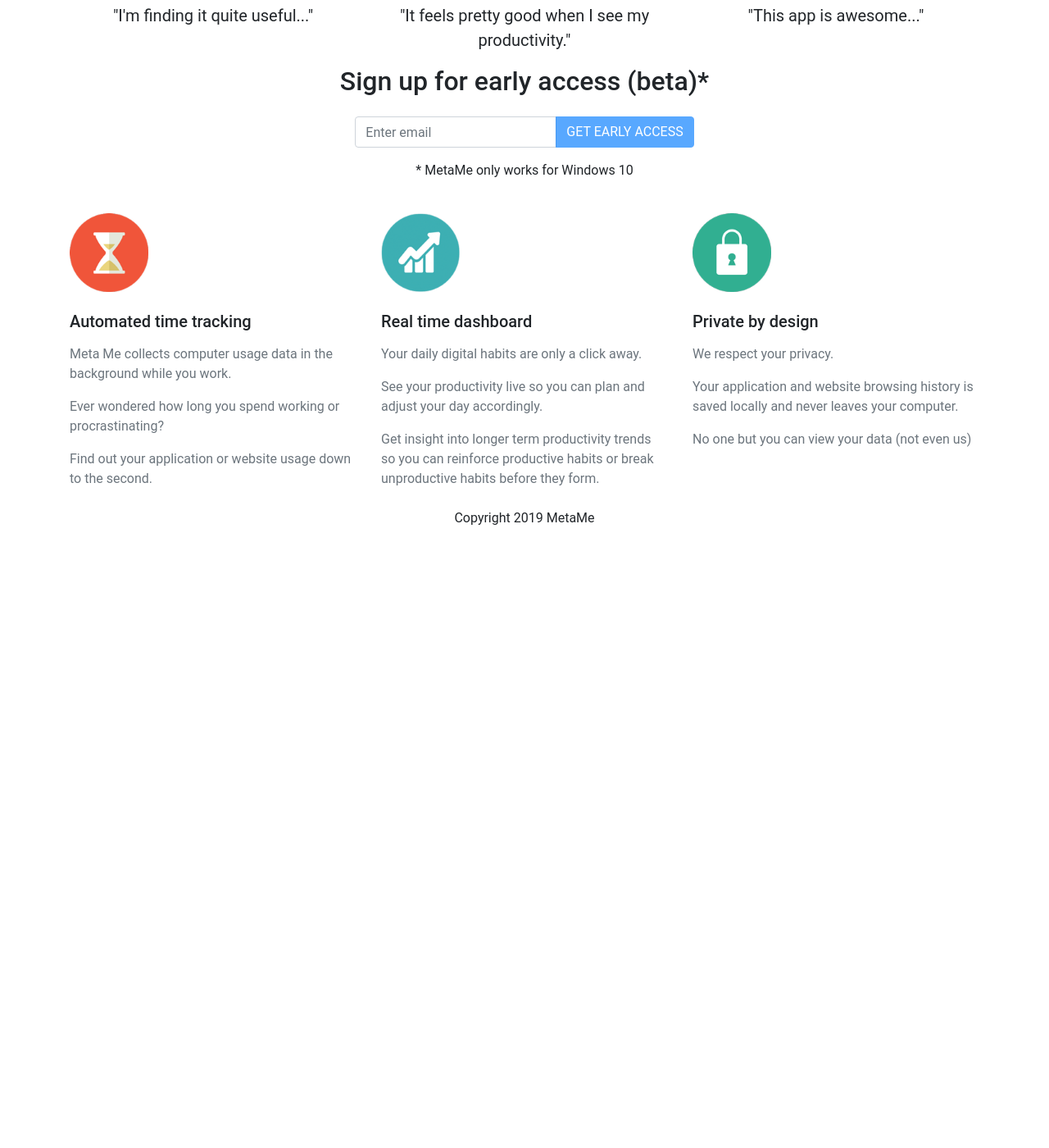
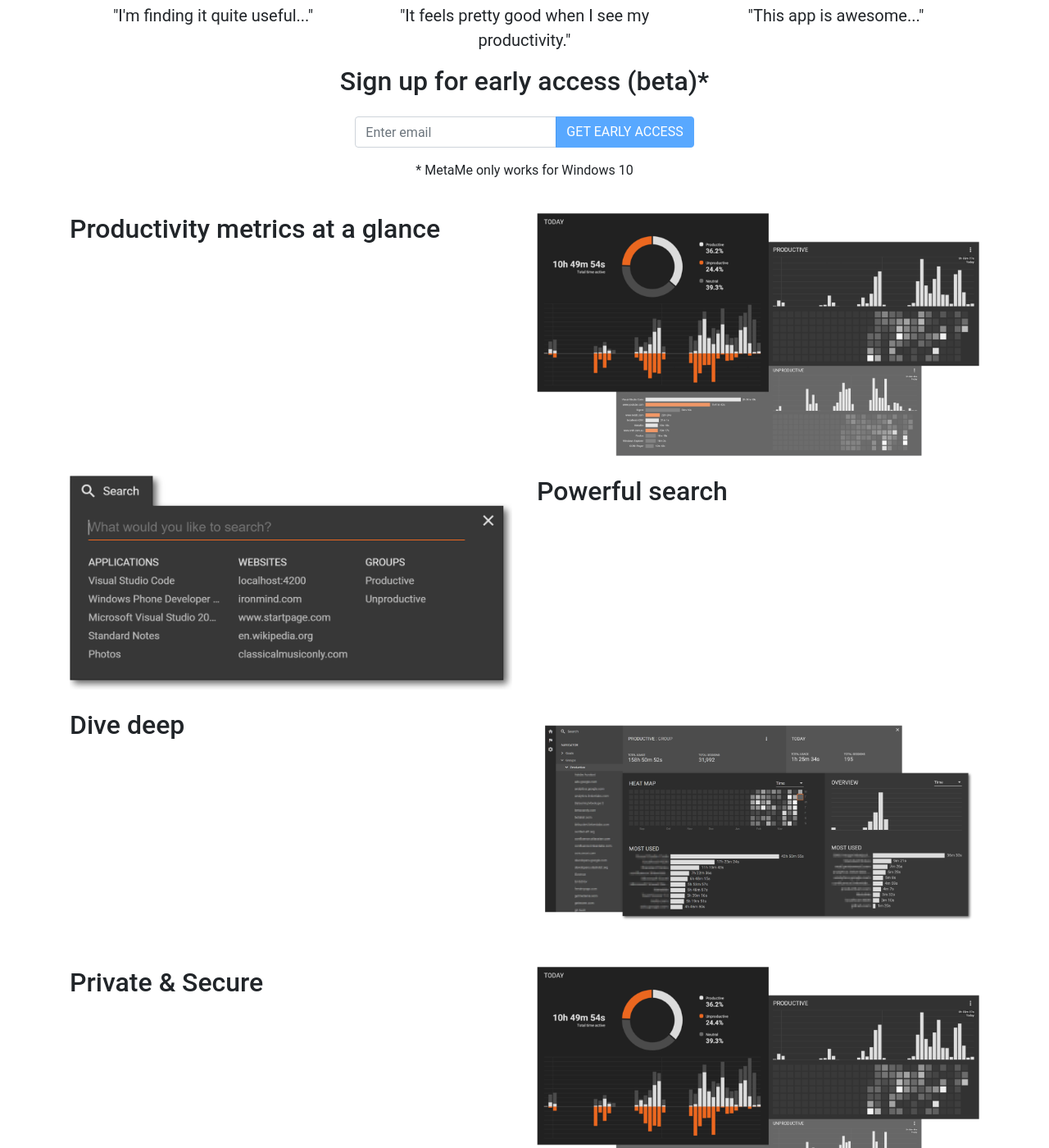
Before and after one commit to meta-me/metame-website, a Jekyll site: the page built from index.html, in a window 1280 px wide and 1400 px high, scrolled down 811 px. Shown: the whole window at 82% size. Built offline with Jekyll 4.4.1, drawn with Linux system fonts in a browser that asks for light colours; before the commit the page ends 1463 px from its top, so only the background shows below that.

Commit message:
Added new images. doing basic layout

```diff
--- a/index.html
+++ b/index.html
@@ -90,6 +90,57 @@
     </div>
   </div>
 </section>
+<section>
+  <div class="container">
+    <div class="row">
+    <div class="col-xs-12 col-md-6 mt-4">
+      <h2>Productivity metrics at a glance</h2>
+    </div>
+    <div class="col-xs-12 col-md-6 mt-4">
+      <img src="assets/dashboard-analytics.png" style="width:100%;"/>
+    </div>
+  </div>
+  </div>
+</section>
+<section>
+    <div class="container">
+      <div class="row">
+
+
+      <div class="col-xs-12 col-md-6 mt-4">
+          <img src="assets/search-feature.png" style="width:100%;"/>
+        </div>
+        <div class="col-xs-12 col-md-6 mt-4">
+            <h2>Powerful search</h2>
+          </div>
+    </div>
+    </div>
+  </section>
+<section>
+    <div class="container">
+      <div class="row">
+
+      <div class="col-xs-12 col-md-6 mt-4">
+        <h2>Dive deep</h2>
+      </div>
+      <div class="col-xs-12 col-md-6 mt-4">
+          <img src="assets/dive-deep.png" style="width:100%;"/>
+        </div>
+    </div>
+    </div>
+  </section>
+  <section>
+      <div class="container">
+        <div class="row">
+        <div class="col-xs-12 col-md-6 mt-4">
+          <h2>Private & Secure</h2>
+        </div>
+        <div class="col-xs-12 col-md-6 mt-4">
+          <img src="assets/dashboard-analytics.png" style="width:100%;"/>
+        </div>
+      </div>
+      </div>
+    </section>
 <section>
   <div class="container">
     <div class="row justify-content-center">
```
Also changed, not shown: assets/dashboard-analytics.png (added), assets/dive-deep.png (added), assets/search-feature.png (added).
